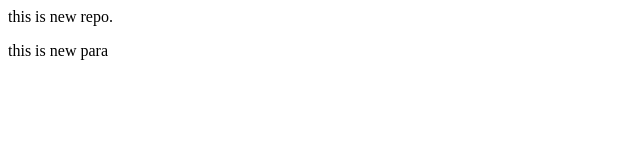
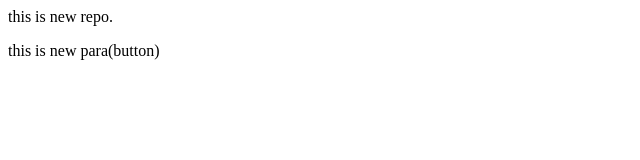
Before and after one commit to nitishhpal/localRepo, a plain HTML site: page index.html in a window 1280 px wide. Shown: the full height of the page, 0-640 px from the left. Drawn offline with Linux system fonts and the light colour scheme.

```diff
--- a/index.html
+++ b/index.html
@@ -2,5 +2,5 @@
     this is new repo.
 </p>
 <p>
-    this is new para
+    this is new para(button)
 </p>
```
